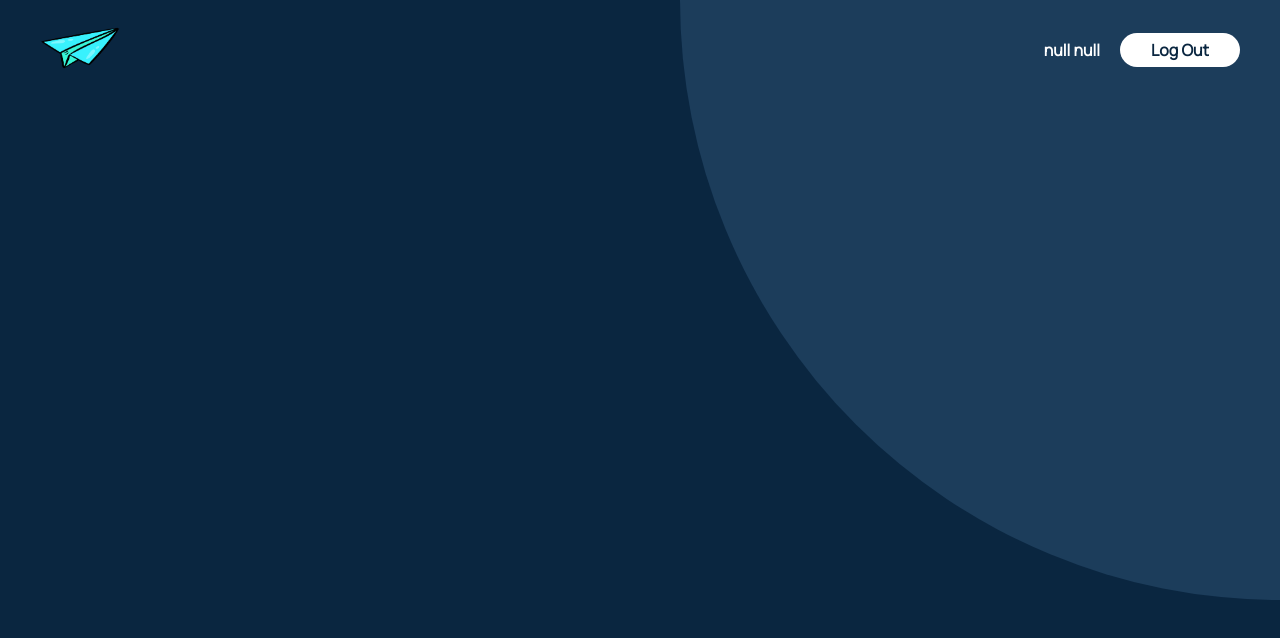
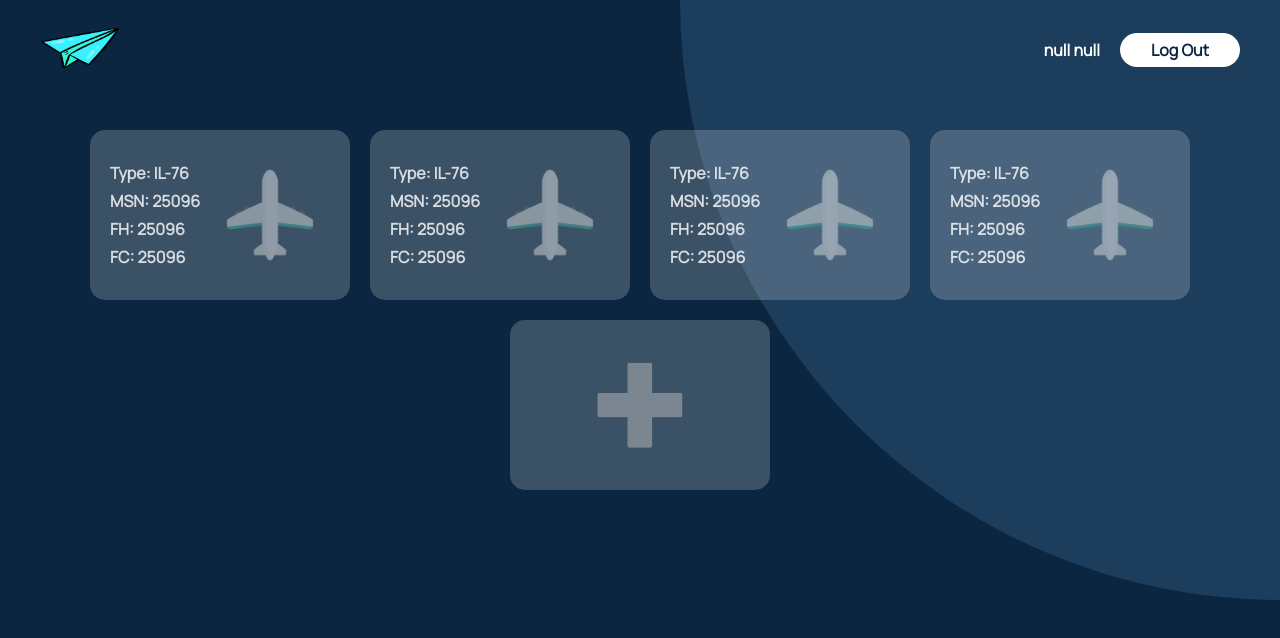
Before and after one commit to Vladimir-Kozinsky/i-service, a React (Create React App) app in the folder my-app/: page /dashboard in a window 1280 px wide. Shown: the top 638 px of the page. Built offline with nearby package versions, Linux system fonts and the light colour scheme.

Commit message:
feat: add aircraftWidget

```diff
--- a/my-app/src/App.module.scss
+++ b/my-app/src/App.module.scss
@@ -20,4 +20,5 @@ h6 {
     //padding: 20px;
     position: relative;
     background-color: #0A2640;
+    z-index: -3;
 }
--- /dev/null
+++ b/my-app/src/components/Dashboard/AircraftWidget/AircraftWidget.module.scss
@@ -0,0 +1,39 @@
+@import url('https://fonts.googleapis.com/css2?family=Lora&family=Manrope&display=swap');
+
+.widget {
+    position: relative;
+    width: 220px;
+    height: 130px;
+    padding: 20px;
+    background-color: rgb(255, 255, 255, 0.2);
+    border-radius: 15px;
+    display: flex;
+    align-items: center;
+    transition: all 0.3s;
+
+    &:hover {
+        cursor: pointer;
+        background-color: rgb(255, 255, 255, 0.3);
+    }
+
+    img {
+        width: 100px;
+        height: 100px;
+        opacity: 0.5;
+        position: absolute;
+        left: 50%;
+        top: 50%;
+        margin-top: -50px;
+    }
+}
+
+.widget__cross__img {
+    margin-left: -50px;
+}
+
+.widget__data__value {
+    color: rgb(255, 255, 255, 0.8);
+    font-family: Manrope;
+    font-size: 16px;
+    line-height: 28px;
+}
--- /dev/null
+++ b/my-app/src/components/Dashboard/AircraftWidget/AircraftWidget.tsx
@@ -0,0 +1,26 @@
+import s from './AircraftWidget.module.scss';
+import plane from './../../../assets/img/png/plane.png'
+import cross from './../../../assets/img/png/cross.png'
+
+type propsAircraftWidget = {
+    handler?: () => void;
+    type?: "new";
+}
+
+const AircraftWidget = ({ handler, type }: propsAircraftWidget) => {
+    return (
+        <div className={s.widget} onClick={handler} >
+            {!type ? <img className={s.widget__plane__img} src={plane} alt="plane-icon" /> : <img className={s.widget__cross__img} src={cross} alt="plane-icon" />}
+            {!type
+                ? <div className={s.widget__data}>
+                    <h3 className={s.widget__data__value}>{"Type: IL-76"}</h3>
+                    <h3 className={s.widget__data__value}>{"MSN: 25096"}</h3>
+                    <h3 className={s.widget__data__value}>{"FH: 25096"}</h3>
+                    <h3 className={s.widget__data__value}>{"FC: 25096"}</h3>
+                </div>
+                : null}
+        </div>
+    )
+}
+
+export default AircraftWidget;
--- a/my-app/src/components/Dashboard/Dashboard.module.scss
+++ b/my-app/src/components/Dashboard/Dashboard.module.scss
@@ -2,10 +2,10 @@
 
 .dashboard {
     position: relative;
-    z-index: 5;
     width: 100%;
     height: 100%;
     overflow: hidden;
+    z-index: -2;
 }
 
 .background__circle {
@@ -16,6 +16,7 @@
     position: absolute;
     top: -600px;
     right: -600px;
+    z-index: -1;
 }
 
 .dashboard__container {
@@ -26,7 +27,6 @@
 .header {
     margin-top: 30px;
     position: relative;
-    z-index: 5;
     height: 40px;
     display: flex;
     justify-content: space-between;
@@ -48,3 +48,11 @@ span {
     font-weight: 600;
 }
 }
+
+.main__aircrafts {
+    margin-top: 60px;
+    display: flex;
+    justify-content: center;
+    flex-wrap: wrap;
+    gap: 20px;
+}
--- a/my-app/src/components/Dashboard/Dashboard.tsx
+++ b/my-app/src/components/Dashboard/Dashboard.tsx
@@ -5,6 +5,7 @@ import { useDispatch, useSelector } from 'react-redux';
 import { useNavigate } from 'react-router-dom';
 import { AppDispatch } from '../../store/store';
 import { signOut } from '../../store/reducers/authReducer';
+import AircraftWidget from './AircraftWidget/AircraftWidget';
 
 const Dashboard = () => {
     const user = useSelector((state: any) => state.user);
@@ -14,6 +15,21 @@ const Dashboard = () => {
         dispatch(signOut());
         navigate('/auth');
     }
+    const aircraftsArr = [
+        { _id: 'dsfsdf', msn: '25899' },
+        { _id: 'dsfsdf', msn: '25900' },
+        { _id: 'dsfsdf', msn: '25991' },
+        { _id: 'dsfsdf', msn: '25999' },
+    ]
+
+    const aircraftsWidgets = () => {
+        return aircraftsArr.map(() => {
+            return (
+                <AircraftWidget  />
+            )
+        })
+    }
+
     return (
         <div className={s.dashboard}>
             <div className={s.background__circle}></div>
@@ -27,6 +43,12 @@ const Dashboard = () => {
                         <Button text='Log Out' color='white__dark' btnType='button' handler={logout} />
                     </div>
                 </div>
+                <div className={s.main}>
+                    <div className={s.main__aircrafts} >
+                        {aircraftsWidgets()}
+                        <AircraftWidget type='new' />
+                    </div>
+                </div>
             </div>
         </div>
     )
--- a/my-app/src/index.css
+++ b/my-app/src/index.css
@@ -5,6 +5,13 @@ body {
     sans-serif;
   -webkit-font-smoothing: antialiased;
   -moz-osx-font-smoothing: grayscale;
+  position: relative;
+  z-index: -5;
+}
+
+#root {
+  position: relative;
+  z-index: -4;
 }
 
 code {
```
Also changed, not shown: my-app/src/assets/img/png/cross.png (added), my-app/src/assets/img/png/plane.png (added).
